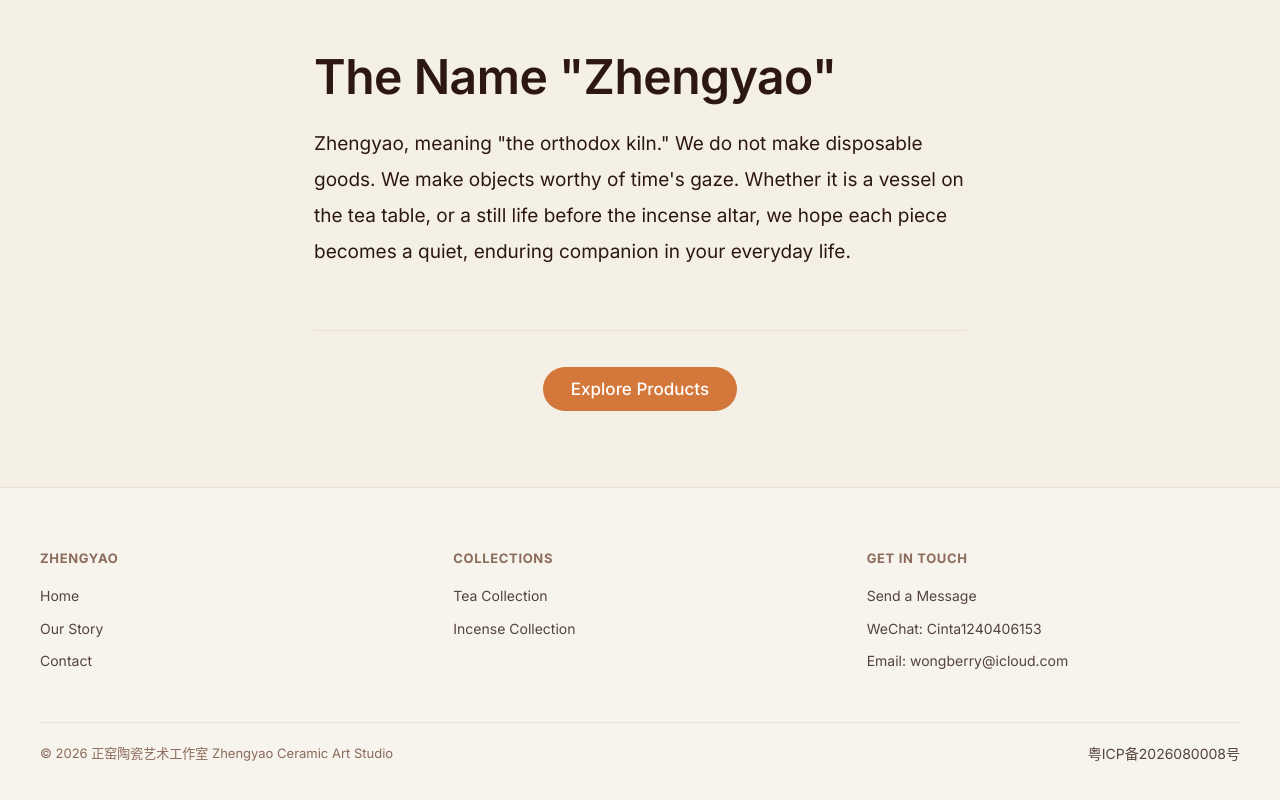
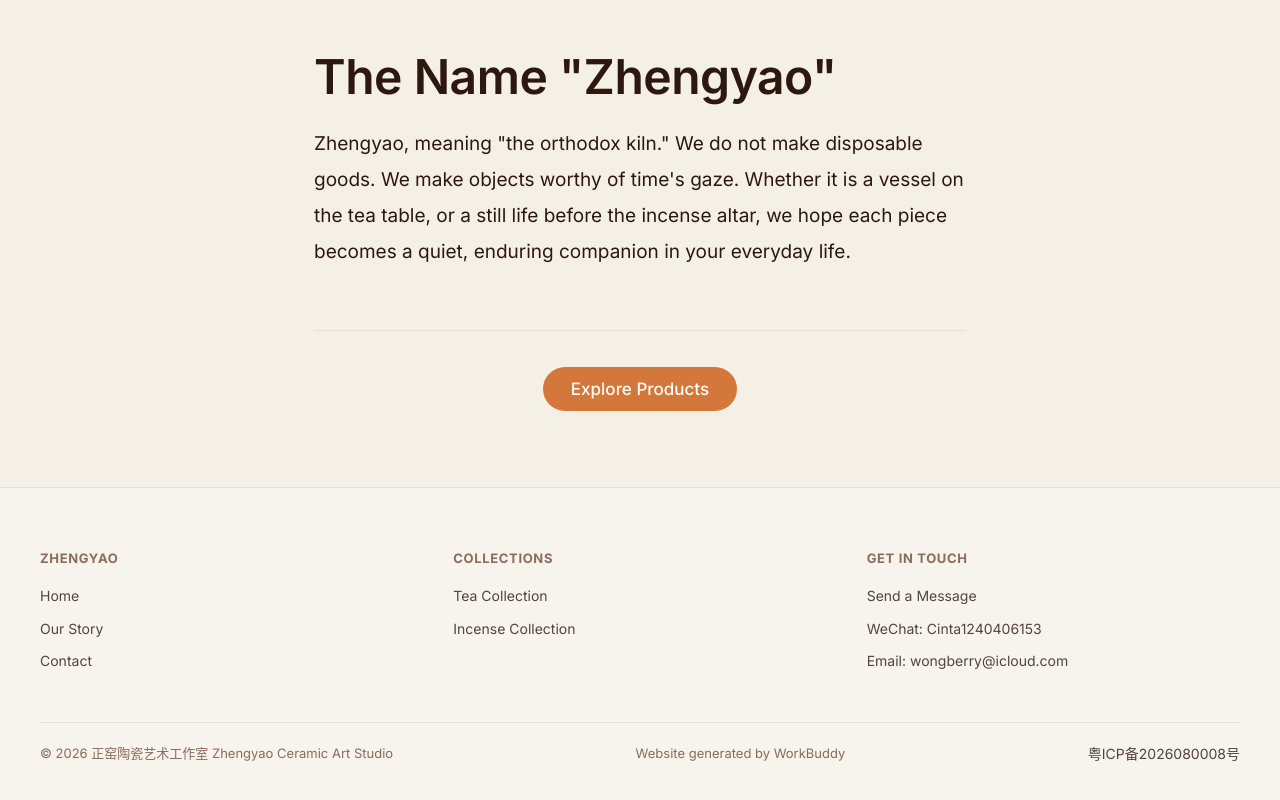
Before and after one commit to BerryBean/zytaoci-website, a plain HTML site: page about.html in a window 1280 px wide. Shown: the part 2785-3585 px from the top of the page. Drawn offline with Linux system fonts and the light colour scheme.

Commit message:
restore: 恢复 footer『网站由 WorkBuddy 生成』标记（参赛证据）

```diff
--- a/about.html
+++ b/about.html
@@ -165,6 +165,7 @@
     </div>
     <div class="footer-bottom">
       <span>© 2026 正窑陶瓷艺术工作室 Zhengyao Ceramic Art Studio</span>
+      <span><span class="zh">网站由 WorkBuddy 生成</span><span class="en">Website generated by WorkBuddy</span></span>
       <a href="https://beian.miit.gov.cn" target="_blank" rel="noopener">粤ICP备2026080008号</a>
     </div>
   </footer>
```
Also changed, not shown: contact.html (+1 -0 lines), index.html (+1 -0 lines).
